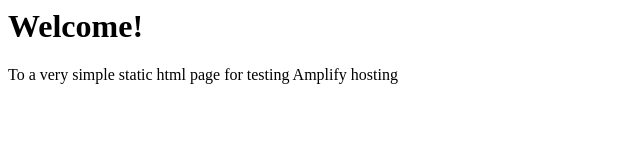
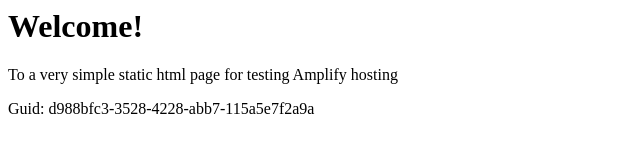
Before and after one commit to aws-aemilia-kix/Github-PR-Commit-Integration-Test-DoNotTouch-Gith-OKSLNVO2-v1-prod-ap-northeast-3, a website: page src/index.html in a window 1280 px wide. Shown: the whole page, without its empty margins (0-640 px from the left). Drawn offline with Linux system fonts and the light colour scheme.

Commit message:
commit from integ tests

```diff
--- a/src/index.html
+++ b/src/index.html
@@ -1,3 +1,5 @@
+
+
 <html lang="en">
 
 <head>
@@ -10,6 +12,6 @@
 <body>
     <h1>Welcome!</h1>
     <p>To a very simple static html page for testing Amplify hosting</p>
-</body>
+    <p>Guid: d988bfc3-3528-4228-abb7-115a5e7f2a9a</p></body>
 
 </html>
```
